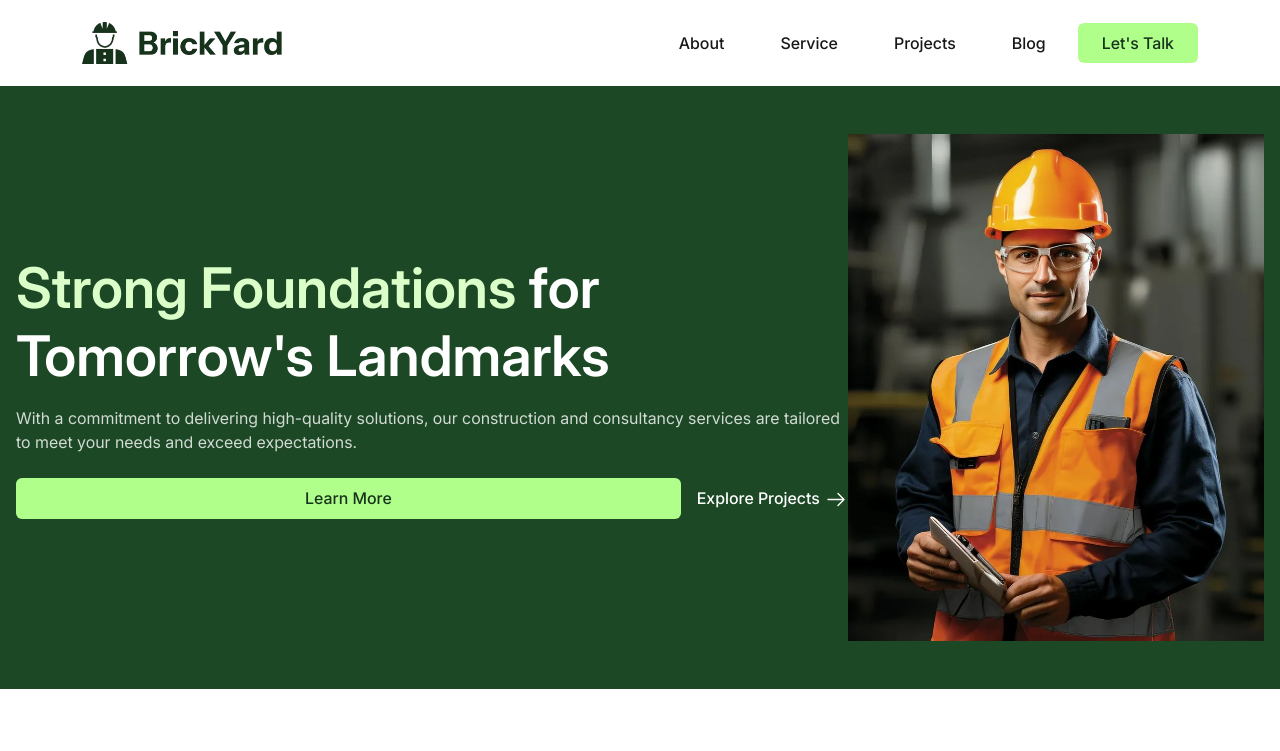
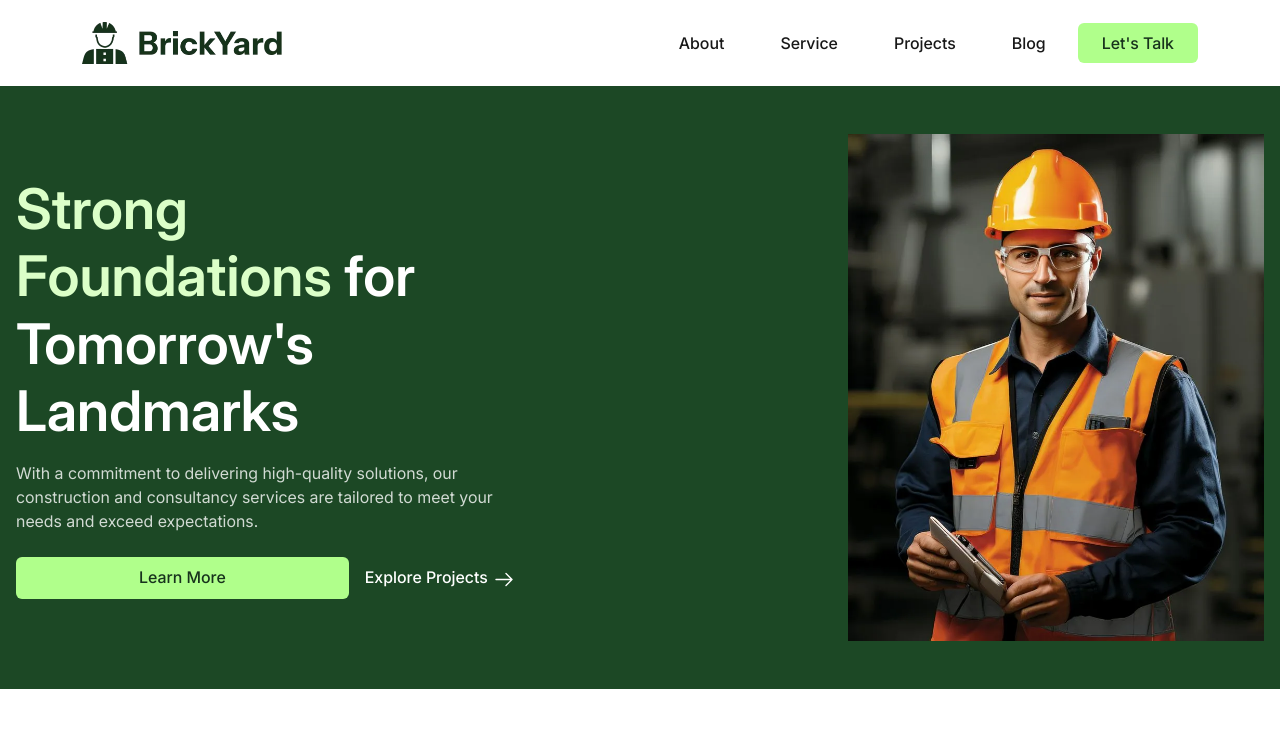
Before and after one commit to Ansari-Yasir-2004/brickyard_construction, a React (Create React App) app: page / in a window 1280 px wide. Shown: the top 751 px of the page. Built offline with nearby package versions, Linux system fonts and the light colour scheme.

Commit message:
Working commit

```diff
--- a/src/index.css
+++ b/src/index.css
@@ -218,6 +218,12 @@
   max-width: 500px !important;
 }
 
+@media screen and (min-width: 768px) {
+  .max-w-md-500 {
+  max-width: 500px !important;
+}
+}
+
 @media screen and (min-width: 992px) {
   .rounded-lg-pill {
     border-radius: var(--bs-border-radius-pill) !important;
--- a/src/pages/Home.js
+++ b/src/pages/Home.js
@@ -28,8 +28,8 @@ const Home = () => {
       <section className="bg-cal-poly-pomona-green">
         <Container fluid>
           <Row className="px-3 py-5">
-            <Col sm={12} lg={8} className="d-flex p-0 mb-4 mb-md-0">
-              <div className="my-auto">
+            <Col sm={12} lg={8} className="d-flex p-0 mb-4 mb-lg-0">
+              <div className="my-auto max-w-md-500">
                 <h1 className="display-4 fw-600 text-white mb-3">
                   <span className="text-tea-green">Strong Foundations</span> for
                   Tomorrow's Landmarks
```
